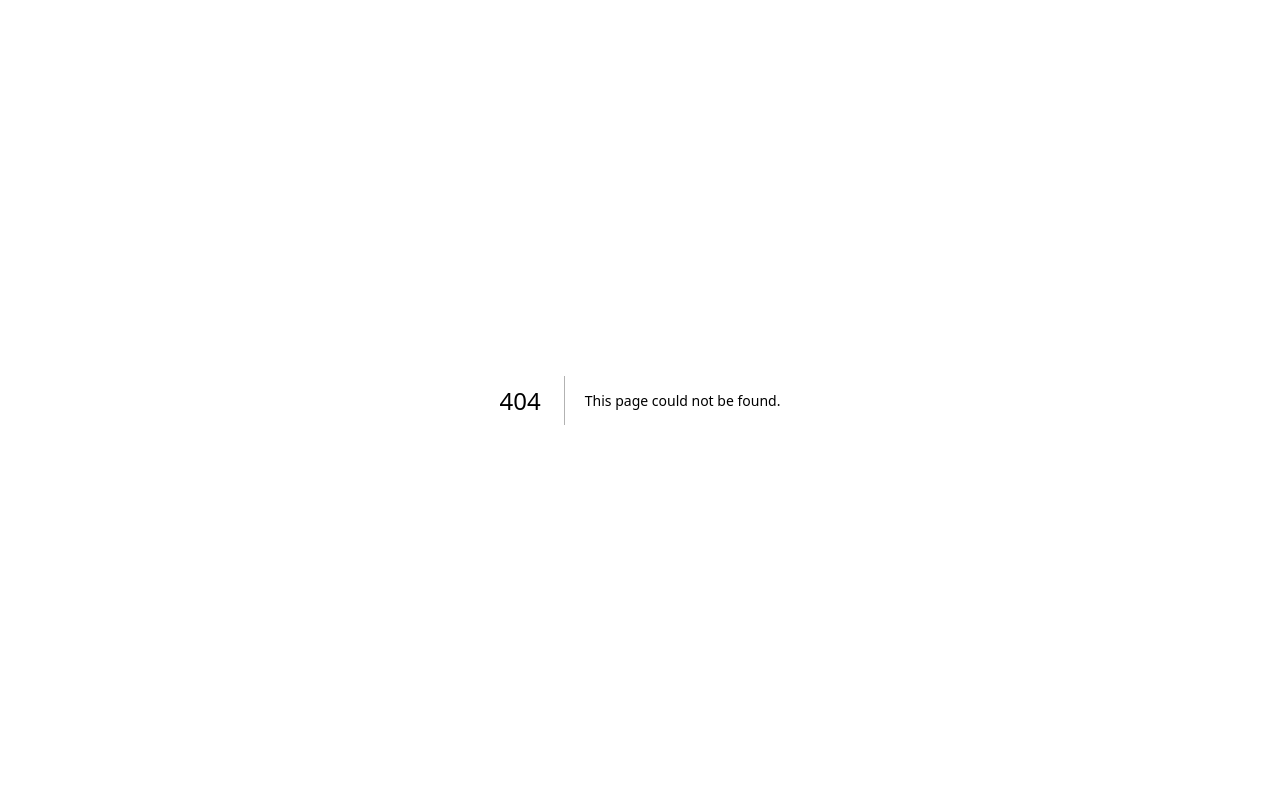
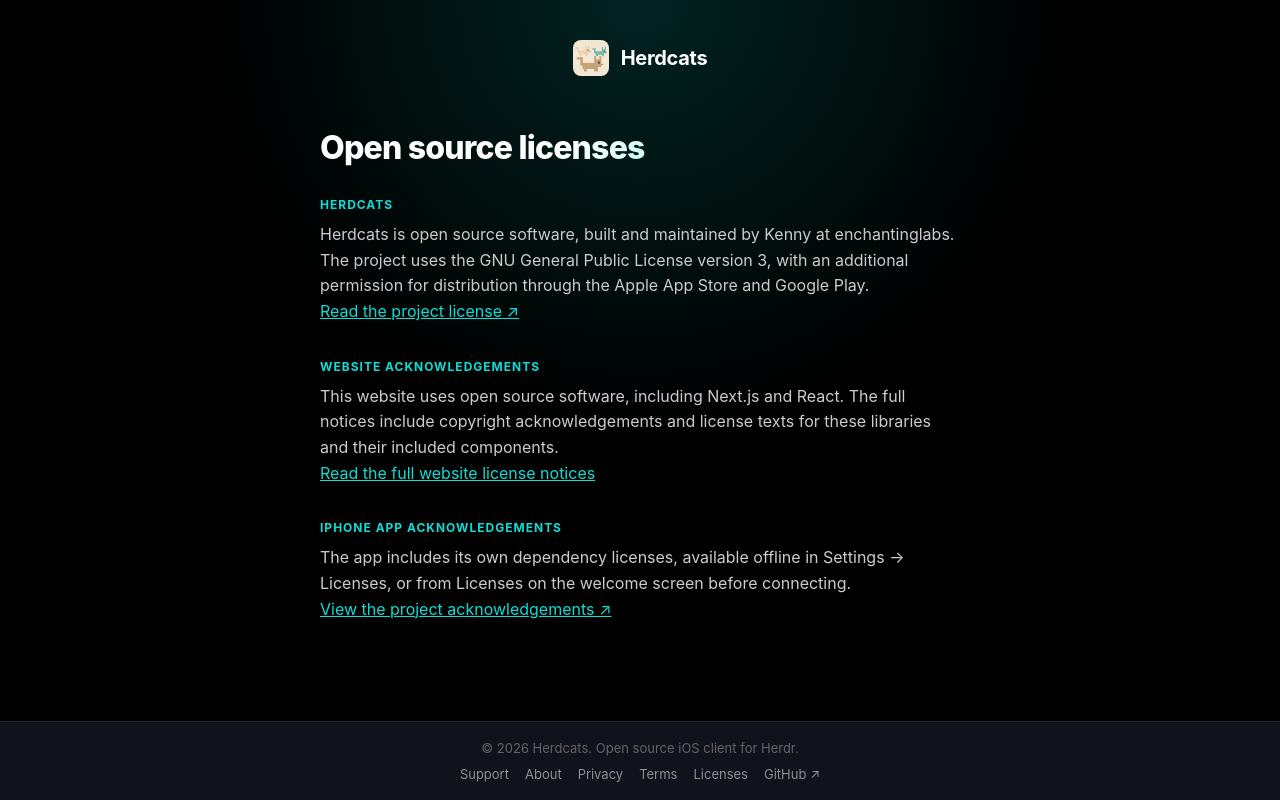
Before and after one commit to zhiyao/herdcats, a Next.js app in the folder web/: page /licenses in a window 1280 px wide. Before the commit this address had no page. Built offline with nearby package versions, Linux system fonts and the light colour scheme.

Commit message:
Update About copy and add styled licenses page

```diff
--- /dev/null
+++ b/web/app/licenses/page.tsx
@@ -0,0 +1,51 @@
+import { SitePage, sitePageStyles as styles } from '@/components/SitePage';
+
+export const metadata = {
+  title: 'Herdcats — Open source licenses',
+  description: 'Open source licenses and third-party acknowledgements for Herdcats and its website.',
+};
+
+export default function LicensesPage() {
+  return (
+    <SitePage title="Open source licenses">
+      <section className={styles.section}>
+        <h2 className={styles.label}>Herdcats</h2>
+        <p>
+          Herdcats is open source software, built and maintained by Kenny at enchantinglabs.
+          The project uses the GNU General Public License version 3, with an additional
+          permission for distribution through the Apple App Store and Google Play.
+        </p>
+        <p>
+          <a href="https://github.com/zhiyao/herdcats/blob/main/LICENSE" target="_blank" rel="noopener noreferrer">
+            Read the project license ↗
+          </a>
+        </p>
+      </section>
+
+      <section className={styles.section}>
+        <h2 className={styles.label}>Website acknowledgements</h2>
+        <p>
+          This website uses open source software, including Next.js and React. The full
+          notices include copyright acknowledgements and license texts for these libraries
+          and their included components.
+        </p>
+        <p>
+          <a href="/third-party-notices.txt">Read the full website license notices</a>
+        </p>
+      </section>
+
+      <section className={styles.section}>
+        <h2 className={styles.label}>iPhone app acknowledgements</h2>
+        <p>
+          The app includes its own dependency licenses, available offline in Settings → Licenses,
+          or from Licenses on the welcome screen before connecting.
+        </p>
+        <p>
+          <a href="https://github.com/zhiyao/herdcats/blob/main/THIRD_PARTY_NOTICES.md" target="_blank" rel="noopener noreferrer">
+            View the project acknowledgements ↗
+          </a>
+        </p>
+      </section>
+    </SitePage>
+  );
+}
--- a/web/app/page.tsx
+++ b/web/app/page.tsx
@@ -58,7 +58,7 @@
             Terms
           </Link>
           <span className="link-separator">•</span>
-          <a href="/third-party-notices.txt" className="text-link">Licenses</a>
+          <Link href="/licenses" className="text-link">Licenses</Link>
           <span className="link-separator">•</span>
           <a
             href="https://github.com/zhiyao/herdcats"
--- a/web/components/SitePage.tsx
+++ b/web/components/SitePage.tsx
@@ -31,7 +31,7 @@
             <Link href="/about" className={styles.footerLink}>About</Link>
             <Link href="/privacy" className={styles.footerLink}>Privacy</Link>
             <Link href="/terms" className={styles.footerLink}>Terms</Link>
-            <a href="/third-party-notices.txt" className={styles.footerLink}>Licenses</a>
+            <Link href="/licenses" className={styles.footerLink}>Licenses</Link>
             <a
               href="https://github.com/zhiyao/herdcats"
               target="_blank"
```
Also changed, not shown: web/app/about/page.tsx (+5 -2 lines).
